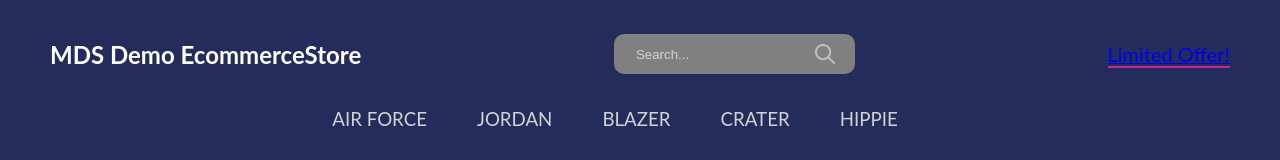
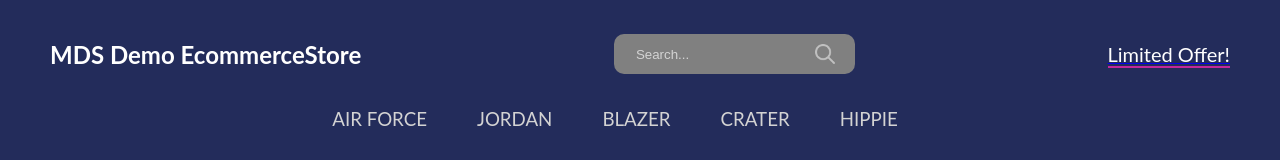
Before and after one commit to Sravani160502/Web_workshop, a plain HTML site: page index.html in a window 1280 px wide. Shown: the top 160 px of the page. Drawn offline with Linux system fonts and the light colour scheme; a web font is replaced by a local one.

Commit message:
Update index.html

```diff
--- a/index.html
+++ b/index.html
@@ -70,7 +70,7 @@ height="0" width="0" style="display:none;visibility:hidden"></iframe></noscript>
             </div>
             <div class="navItem">
                 <a href="offers.html">
-                    <span class="limitedOffer">Limited Offer!</span>
+                    <span class="limitedOffer" style="color: white;">Limited Offer!</span>
                 </a>
             </div>
         </div>
```
